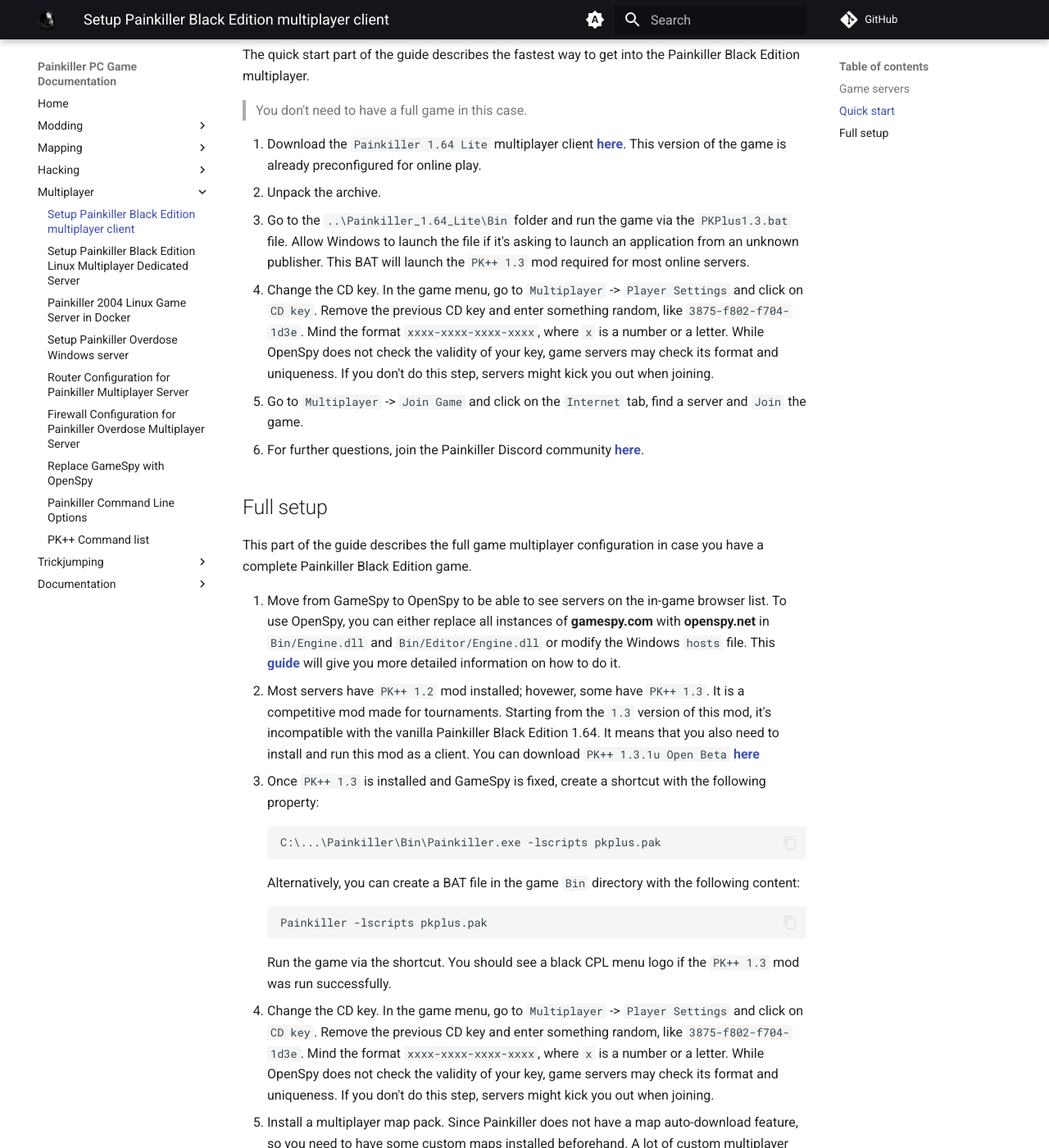
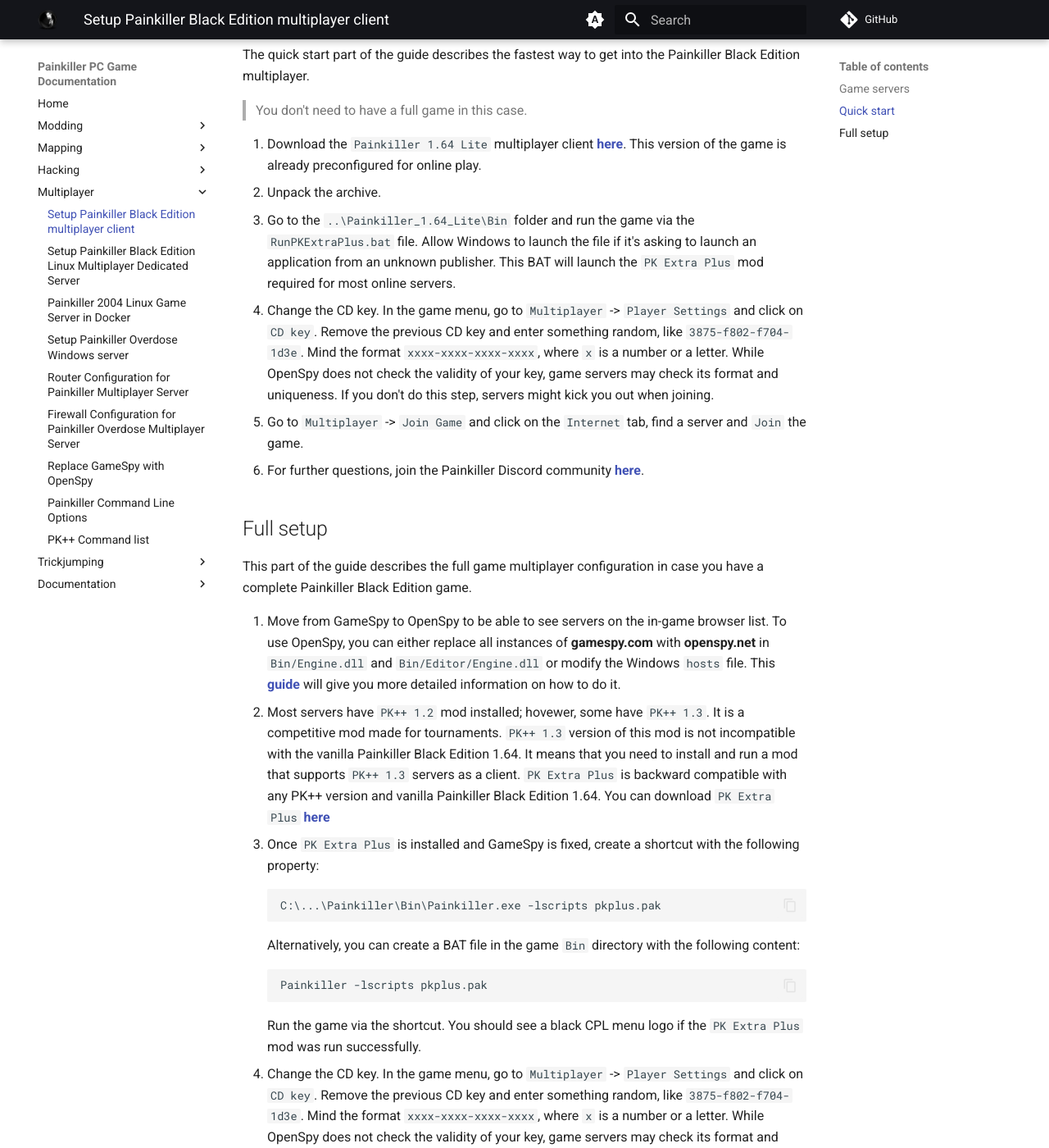
Before and after one commit to t3r6/pkdocs, an MkDocs documentation site: the page built from docs/guides/multiplayer/pk-mp-client.md, in a window 1280 px wide and 1400 px high, scrolled down 560 px. Shown: the whole window at 82% size. Built offline with MkDocs 1.6.1 and Material for MkDocs 9.7.7, drawn with Linux system fonts in a browser that asks for light colours; comment, search, counter and statistics services are not loaded; some of the changed text lies outside the part shown.

Commit message:
docs: Update PK Extra Plus links

````diff
--- a/docs/guides/multiplayer/pk-mp-client.md
+++ b/docs/guides/multiplayer/pk-mp-client.md
@@ -3,7 +3,7 @@
 To join a Painkiller multiplayer server, some conditions should be met:
 
 * Painkiller game version is 1.64 (Black Edition).
-* [PK++ 1.3](https://www.moddb.com/games/painkiller/downloads/pkplusplus13-unofficial-update) mod is installed.
+* [PK+++ Extra Plus](https://www.moddb.com/mods/painkiller-pk-archive/downloads/pk-extra-plus) mod is installed (This is a fork of PK++ 1.3).
 * A client connects to OpenSpy master server.
 * A client should have a unique CD key.
 * A client should have all the required multiplayer maps installed. Must-have custom maps are `DM_1v1_meatless` and `DM_Blink`.
@@ -20,7 +20,7 @@
 
 1. Download the `Painkiller 1.64 Lite` multiplayer client [**here**](https://www.moddb.com/games/painkiller/downloads/painkiller-164-lite-latest-multiplayer-client). This version of the game is already preconfigured for online play.
 2. Unpack the archive.
-3. Go to the `..\Painkiller_1.64_Lite\Bin` folder and run the game via the `PKPlus1.3.bat` file. Allow Windows to launch the file if it's asking to launch an application from an unknown publisher. This BAT will launch the `PK++ 1.3` mod required for most online servers.
+3. Go to the `..\Painkiller_1.64_Lite\Bin` folder and run the game via the `RunPKExtraPlus.bat` file. Allow Windows to launch the file if it's asking to launch an application from an unknown publisher. This BAT will launch the `PK Extra Plus` mod required for most online servers.
 4. Change the CD key. In the game menu, go to `Multiplayer` -> `Player Settings` and click on `CD key`. Remove the previous CD key and enter something random, like `3875-f802-f704-1d3e`. Mind the format `xxxx-xxxx-xxxx-xxxx`, where `x` is a number or a letter. While OpenSpy does not check the validity of your key, game servers may check its format and uniqueness. If you don't do this step, servers might kick you out when joining.
 5. Go to `Multiplayer` -> `Join Game` and click on the `Internet` tab, find a server and `Join` the game.
 6. For further questions, join the Painkiller Discord community [**here**](https://discord.gg/wWTv9YA).
@@ -30,9 +30,9 @@
 This part of the guide describes the full game multiplayer configuration in case you have a complete Painkiller Black Edition game.
 
 1. Move from GameSpy to OpenSpy to be able to see servers on the in-game browser list. To use OpenSpy, you can either replace all instances of **gamespy.com** with **openspy.net** in `Bin/Engine.dll` and `Bin/Editor/Engine.dll` or modify the Windows `hosts` file. This [**guide**](gamespy-openspy.md) will give you more detailed information on how to do it.
-2. Most servers have `PK++ 1.2` mod installed; hovewer, some have `PK++ 1.3`. It is a competitive mod made for tournaments. Starting from the `1.3` version of this mod, it's incompatible with the vanilla Painkiller Black Edition 1.64. It means that you also need to install and run this mod as a client. You can download `PK++ 1.3.1u Open Beta` [**here**](https://www.moddb.com/games/painkiller/downloads/pkplusplus13-unofficial-update)
+2. Most servers have `PK++ 1.2` mod installed; hovewer, some have `PK++ 1.3`. It is a competitive mod made for tournaments. `PK++ 1.3` version of this mod is not incompatible with the vanilla Painkiller Black Edition 1.64. It means that you need to install and run a mod that supports `PK++ 1.3` servers as a client. `PK Extra Plus` is backward compatible with any PK++ version and vanilla Painkiller Black Edition 1.64. You can download `PK Extra Plus` [**here**](https://www.moddb.com/mods/painkiller-pk-archive/downloads/pk-extra-plus)
 
-3. Once `PK++ 1.3` is installed and GameSpy is fixed, create a shortcut with the following property:
+3. Once `PK Extra Plus` is installed and GameSpy is fixed, create a shortcut with the following property:
 
     ```
     C:\...\Painkiller\Bin\Painkiller.exe -lscripts pkplus.pak
@@ -44,7 +44,7 @@
     Painkiller -lscripts pkplus.pak
     ```
 
-    Run the game via the shortcut. You should see a black CPL menu logo if the `PK++ 1.3` mod was run successfully.
+    Run the game via the shortcut. You should see a black CPL menu logo if the `PK Extra Plus` mod was run successfully.
 
 4. Change the CD key. In the game menu, go to `Multiplayer` -> `Player Settings` and click on `CD key`. Remove the previous CD key and enter something random, like `3875-f802-f704-1d3e`. Mind the format `xxxx-xxxx-xxxx-xxxx`, where `x` is a number or a letter. While OpenSpy does not check the validity of your key, game servers may check its format and uniqueness. If you don't do this step, servers might kick you out when joining.
 5. Install a multiplayer map pack. Since Painkiller does not have a map auto-download feature, so you need to have some custom maps installed beforehand. A lot of custom multiplayer maps for Painkiller can be found on ModDB. You can use this [**map package**](https://www.moddb.com/games/painkiller/addons/painkiller-multiplayer-deadzone-mappack) as a starter (this mappack is occasionally updated so check if a new version of it has been realeased to be aligned with the servers). PKM maps should be put into the game `Data` directory.
````
